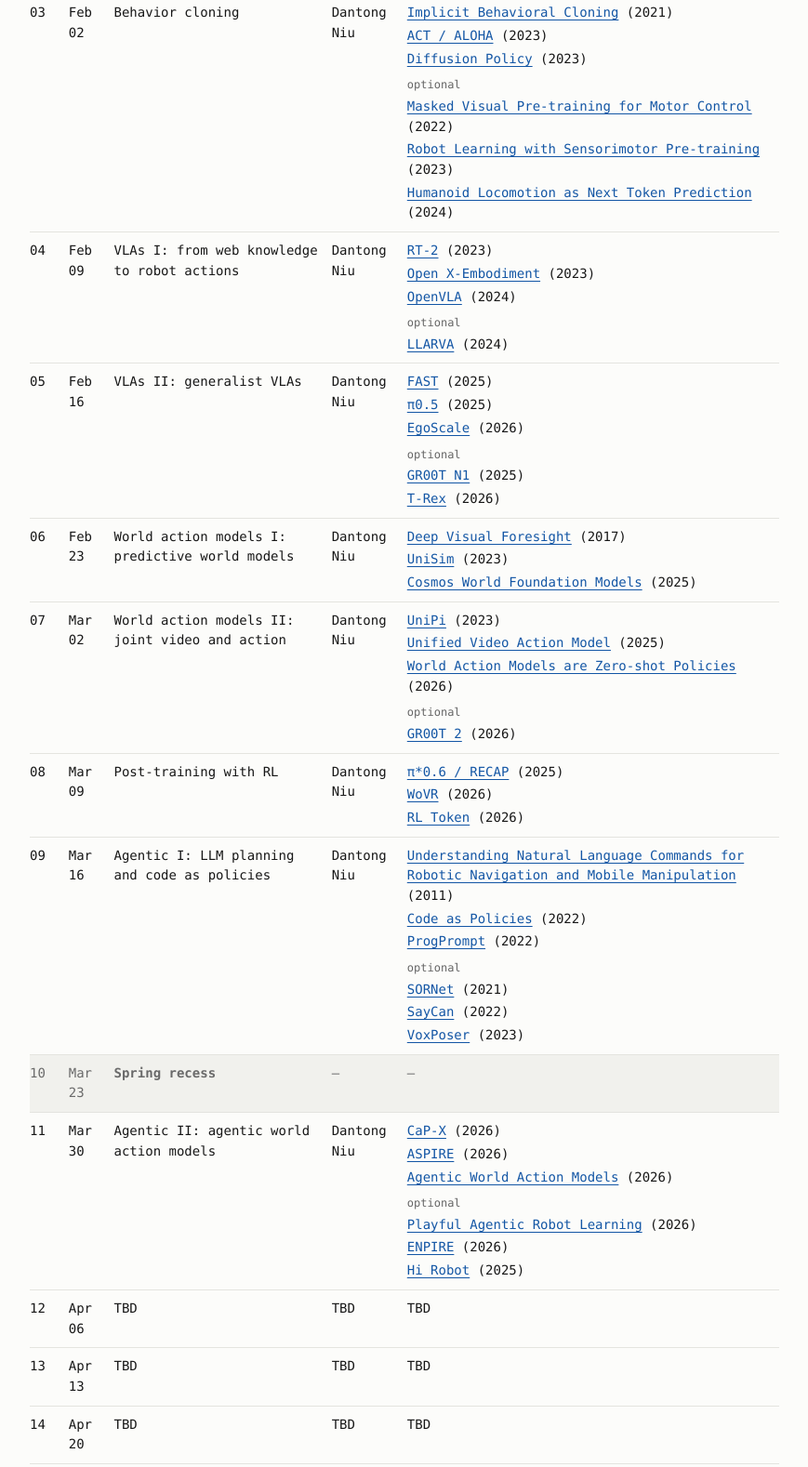
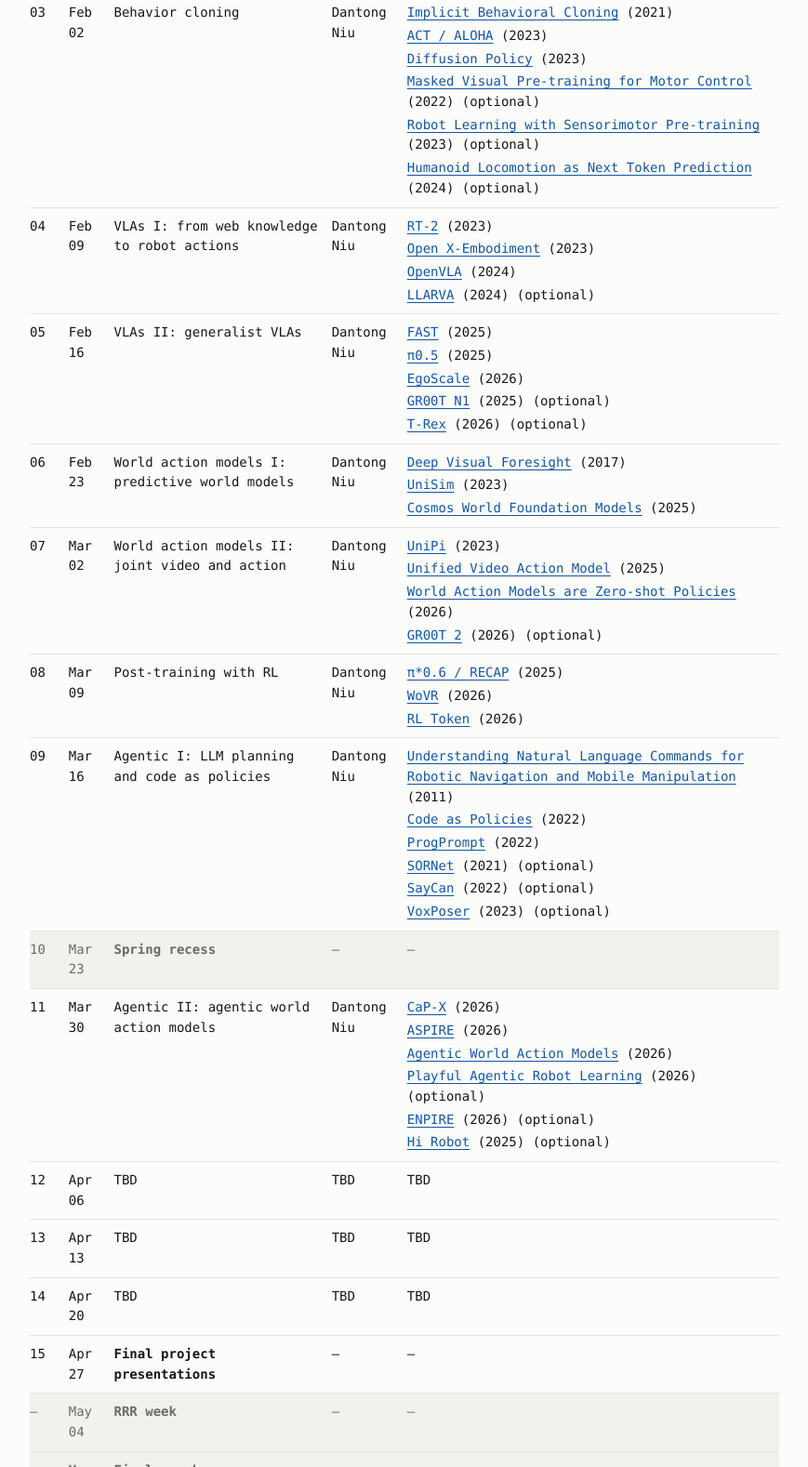
Before and after one commit to CS294-43/CS294-43.github.io, a plain HTML site: page index.html in a window 1280 px wide. Shown: the part 904-2482 px from the top of the page at 93% size, without its empty margins (205-1074 px from the left). Drawn offline with Linux system fonts and the light colour scheme.

Commit message:
Mark optional readings inline instead of a separate list

```diff
--- a/index.html
+++ b/index.html
@@ -46,7 +46,6 @@
     tr.milestone td:nth-child(3), tr.closed td:nth-child(3) { font-weight: 700; }
     .papers { margin: 0; padding: 0; list-style: none; }
     .papers li + li { margin-top: 3px; }
-    .optional { margin: 8px 0 3px; color: #666; font-size: 12px; }
     footer { padding-top: 22px; font-size: 12px; color: #666; }
     @media (max-width: 480px) {
       body { padding: 22px 16px 48px; font-size: 13px; }
@@ -102,31 +101,22 @@
             <li><a href="https://arxiv.org/abs/2109.00137">Implicit Behavioral Cloning</a> (2021)</li>
             <li><a href="https://arxiv.org/abs/2304.13705">ACT / ALOHA</a> (2023)</li>
             <li><a href="https://arxiv.org/abs/2303.04137">Diffusion Policy</a> (2023)</li>
-          </ul>
-          <p class="optional">optional</p>
-          <ul class="papers">
-            <li><a href="https://arxiv.org/abs/2203.06173">Masked Visual Pre-training for Motor Control</a> (2022)</li>
-            <li><a href="https://arxiv.org/abs/2306.10007">Robot Learning with Sensorimotor Pre-training</a> (2023)</li>
-            <li><a href="https://arxiv.org/abs/2402.19469">Humanoid Locomotion as Next Token Prediction</a> (2024)</li>
+            <li><a href="https://arxiv.org/abs/2203.06173">Masked Visual Pre-training for Motor Control</a> (2022) (optional)</li>
+            <li><a href="https://arxiv.org/abs/2306.10007">Robot Learning with Sensorimotor Pre-training</a> (2023) (optional)</li>
+            <li><a href="https://arxiv.org/abs/2402.19469">Humanoid Locomotion as Next Token Prediction</a> (2024) (optional)</li>
           </ul></td></tr>
           <tr><td>04</td><td><time datetime="2027-02-09">Feb 09</time></td><td>VLAs I: from web knowledge to robot actions</td><td>Dantong Niu</td><td><ul class="papers">
             <li><a href="https://arxiv.org/abs/2307.15818">RT-2</a> (2023)</li>
             <li><a href="https://arxiv.org/abs/2310.08864">Open X-Embodiment</a> (2023)</li>
             <li><a href="https://arxiv.org/abs/2406.09246">OpenVLA</a> (2024)</li>
-          </ul>
-          <p class="optional">optional</p>
-          <ul class="papers">
-            <li><a href="https://arxiv.org/abs/2406.11815">LLARVA</a> (2024)</li>
+            <li><a href="https://arxiv.org/abs/2406.11815">LLARVA</a> (2024) (optional)</li>
           </ul></td></tr>
           <tr><td>05</td><td><time datetime="2027-02-16">Feb 16</time></td><td>VLAs II: generalist VLAs</td><td>Dantong Niu</td><td><ul class="papers">
             <li><a href="https://arxiv.org/abs/2501.09747">FAST</a> (2025)</li>
             <li><a href="https://arxiv.org/abs/2504.16054">π0.5</a> (2025)</li>
             <li><a href="https://arxiv.org/abs/2602.16710">EgoScale</a> (2026)</li>
-          </ul>
-          <p class="optional">optional</p>
-          <ul class="papers">
-            <li><a href="https://arxiv.org/abs/2503.14734">GR00T N1</a> (2025)</li>
-            <li><a href="https://arxiv.org/abs/2606.17055">T-Rex</a> (2026)</li>
+            <li><a href="https://arxiv.org/abs/2503.14734">GR00T N1</a> (2025) (optional)</li>
+            <li><a href="https://arxiv.org/abs/2606.17055">T-Rex</a> (2026) (optional)</li>
           </ul></td></tr>
           <tr><td>06</td><td><time datetime="2027-02-23">Feb 23</time></td><td>World action models I: predictive world models</td><td>Dantong Niu</td><td><ul class="papers">
             <li><a href="https://arxiv.org/abs/1610.00696">Deep Visual Foresight</a> (2017)</li>
@@ -137,10 +127,7 @@
             <li><a href="https://arxiv.org/abs/2302.00111">UniPi</a> (2023)</li>
             <li><a href="https://arxiv.org/abs/2503.00200">Unified Video Action Model</a> (2025)</li>
             <li><a href="https://arxiv.org/abs/2602.15922">World Action Models are Zero-shot Policies</a> (2026)</li>
-          </ul>
-          <p class="optional">optional</p>
-          <ul class="papers">
-            <li><a href="https://research.nvidia.com/labs/gear/gr00t-2/">GR00T 2</a> (2026)</li>
+            <li><a href="https://research.nvidia.com/labs/gear/gr00t-2/">GR00T 2</a> (2026) (optional)</li>
           </ul></td></tr>
           <tr><td>08</td><td><time datetime="2027-03-09">Mar 09</time></td><td>Post-training with RL</td><td>Dantong Niu</td><td><ul class="papers">
             <li><a href="https://arxiv.org/abs/2511.14759">π*0.6 / RECAP</a> (2025)</li>
@@ -151,24 +138,18 @@
             <li><a href="https://ojs.aaai.org/index.php/AAAI/article/view/7979">Understanding Natural Language Commands for Robotic Navigation and Mobile Manipulation</a> (2011)</li>
             <li><a href="https://arxiv.org/abs/2209.07753">Code as Policies</a> (2022)</li>
             <li><a href="https://arxiv.org/abs/2209.11302">ProgPrompt</a> (2022)</li>
-          </ul>
-          <p class="optional">optional</p>
-          <ul class="papers">
-            <li><a href="https://arxiv.org/abs/2109.03891">SORNet</a> (2021)</li>
-            <li><a href="https://arxiv.org/abs/2204.01691">SayCan</a> (2022)</li>
-            <li><a href="https://arxiv.org/abs/2307.05973">VoxPoser</a> (2023)</li>
+            <li><a href="https://arxiv.org/abs/2109.03891">SORNet</a> (2021) (optional)</li>
+            <li><a href="https://arxiv.org/abs/2204.01691">SayCan</a> (2022) (optional)</li>
+            <li><a href="https://arxiv.org/abs/2307.05973">VoxPoser</a> (2023) (optional)</li>
           </ul></td></tr>
           <tr class="closed"><td>10</td><td><time datetime="2027-03-23">Mar 23</time></td><td>Spring recess</td><td>—</td><td>—</td></tr>
           <tr><td>11</td><td><time datetime="2027-03-30">Mar 30</time></td><td>Agentic II: agentic world action models</td><td>Dantong Niu</td><td><ul class="papers">
             <li><a href="https://arxiv.org/abs/2603.22435">CaP-X</a> (2026)</li>
             <li><a href="https://arxiv.org/abs/2607.00272">ASPIRE</a> (2026)</li>
             <li><a href="https://arxiv.org/abs/2610.30136">Agentic World Action Models</a> (2026)</li>
-          </ul>
-          <p class="optional">optional</p>
-          <ul class="papers">
-            <li><a href="https://arxiv.org/abs/2606.19419">Playful Agentic Robot Learning</a> (2026)</li>
-            <li><a href="https://arxiv.org/abs/2606.19980">ENPIRE</a> (2026)</li>
-            <li><a href="https://arxiv.org/abs/2502.19417">Hi Robot</a> (2025)</li>
+            <li><a href="https://arxiv.org/abs/2606.19419">Playful Agentic Robot Learning</a> (2026) (optional)</li>
+            <li><a href="https://arxiv.org/abs/2606.19980">ENPIRE</a> (2026) (optional)</li>
+            <li><a href="https://arxiv.org/abs/2502.19417">Hi Robot</a> (2025) (optional)</li>
           </ul></td></tr>
           <tr><td>12</td><td><time datetime="2027-04-06">Apr 06</time></td><td>TBD</td><td>TBD</td><td>TBD</td></tr>
           <tr><td>13</td><td><time datetime="2027-04-13">Apr 13</time></td><td>TBD</td><td>TBD</td><td>TBD</td></tr>
```
